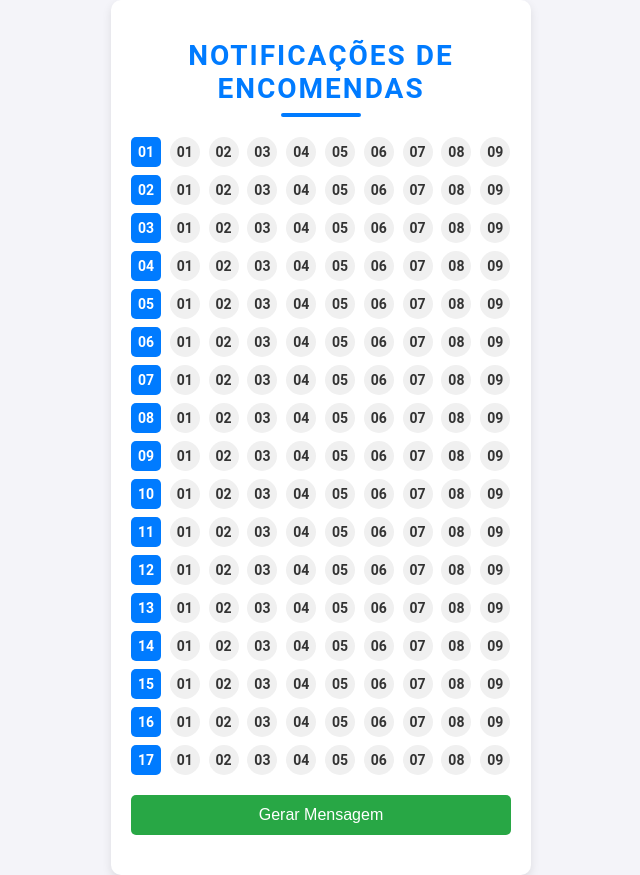
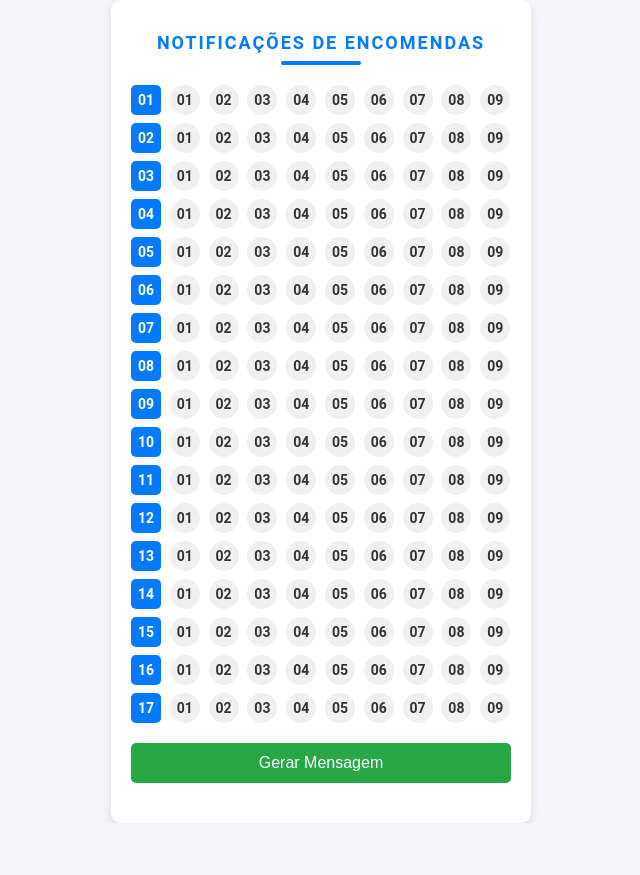
Before and after one commit to rjcecim/banna, a plain HTML site: page index.html in a window 1280 px wide. Shown: the whole page, without its empty margins (319-959 px from the left). After the commit the page ends 823 px from the top, so only its background shows below. Drawn offline with Linux system fonts and the light colour scheme.

Commit message:
Update index.html

```diff
--- a/index.html
+++ b/index.html
@@ -19,7 +19,7 @@
 
         .titulo {
             color: #007bff; /* Cor de destaque */
-            font-size: 28px; /* Tamanho maior para destacar o título */
+            font-size: 18px; /* Tamanho maior para destacar o título */
             font-weight: 700; /* Negrito para dar mais ênfase */
             text-align: center;
             margin-bottom: 20px;
```
